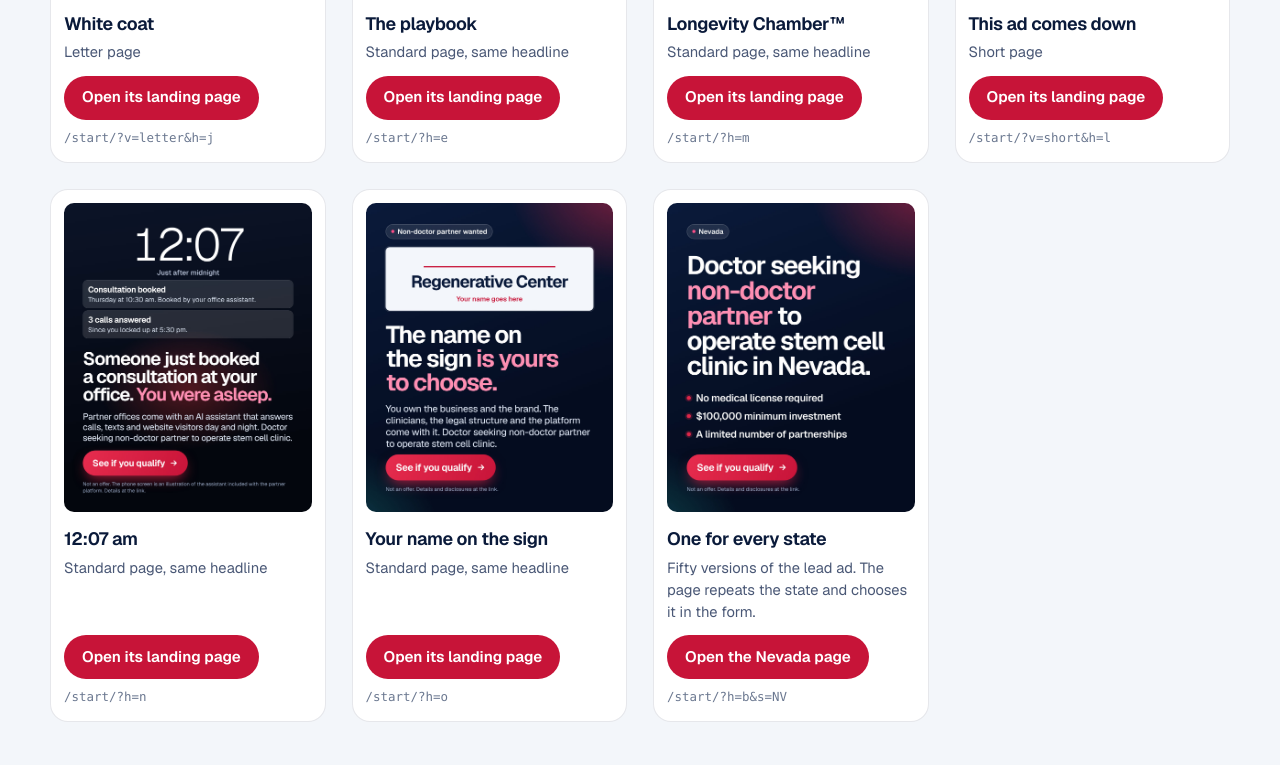
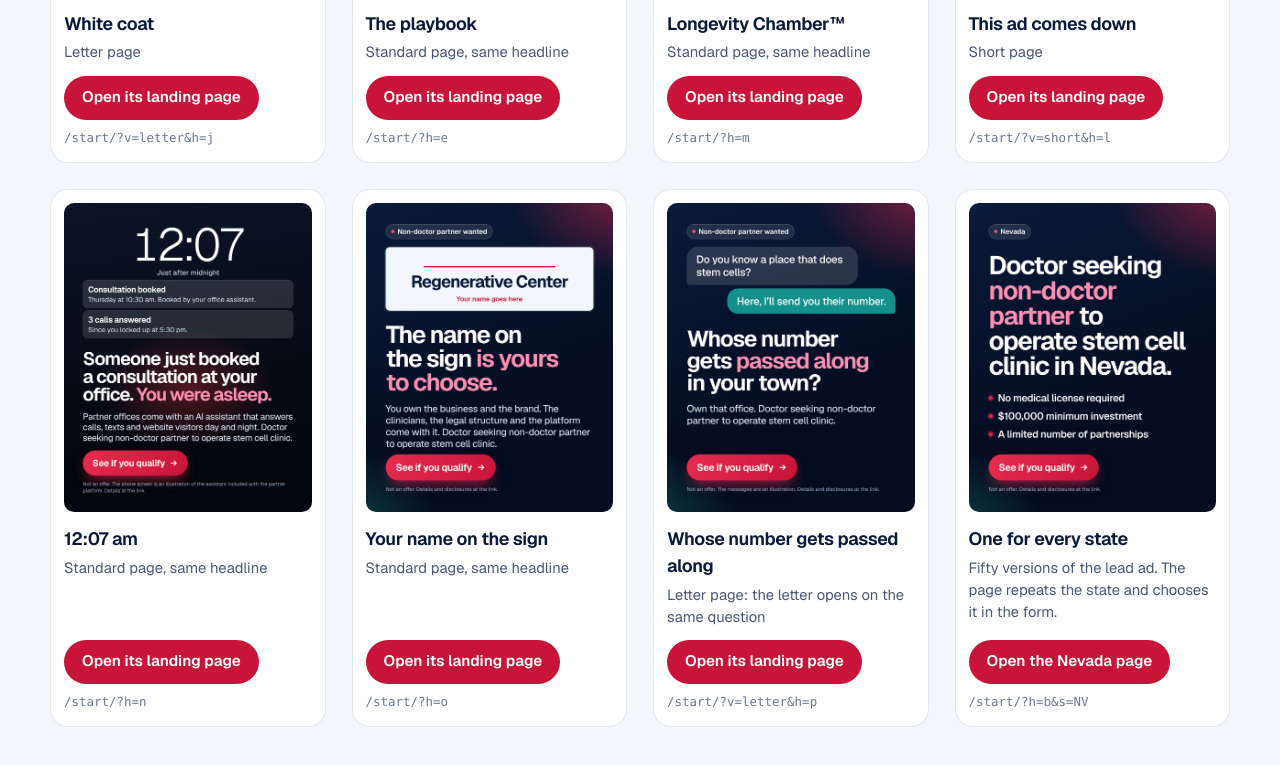
Before and after one commit to gt12345-star/Regenerative1, a plain HTML site: page ads/index.html in a window 1280 px wide. Shown: the part 1821-2586 px from the top of the page. Drawn offline with Linux system fonts and the light colour scheme.

Commit message:
Version 21: add ad picture 15 (whose number gets passed along) and the report's rebuilt cover story
Co-Authored-By: Claude Fable 5.2 <noreply@anthropic.com>
Claude-Session: https://claude.ai/code/session_01V5abU7C5gvZmVBr9UsP4k7

```diff
--- a/ads/index.html
+++ b/ads/index.html
@@ -57,6 +57,8 @@ a:focus-visible{outline:3px solid #FF8FB3;outline-offset:3px}
   <h2>12:07 am</h2><p>Standard page, same headline</p><a class="b" href="../start/?h=n&amp;utm_source=preview&amp;utm_content=13-midnight">Open its landing page</a><code>/start/?h=n</code></article>
 <article><a href="../start/?h=o&amp;utm_source=preview&amp;utm_content=14-your-name"><img src="img/stem-cell-ad-14-your-name-feed-4x5.jpg" width="1080" height="1350" loading="lazy" alt="The name on the sign is yours to choose."></a>
   <h2>Your name on the sign</h2><p>Standard page, same headline</p><a class="b" href="../start/?h=o&amp;utm_source=preview&amp;utm_content=14-your-name">Open its landing page</a><code>/start/?h=o</code></article>
+<article><a href="../start/?v=letter&amp;h=p&amp;utm_source=preview&amp;utm_content=15-passed-along"><img src="img/stem-cell-ad-15-passed-along-feed-4x5.jpg" width="1080" height="1350" loading="lazy" alt="Whose number gets passed along in your town?"></a>
+  <h2>Whose number gets passed along</h2><p>Letter page: the letter opens on the same question</p><a class="b" href="../start/?v=letter&amp;h=p&amp;utm_source=preview&amp;utm_content=15-passed-along">Open its landing page</a><code>/start/?v=letter&amp;h=p</code></article>
 <article><a href="../start/?h=b&amp;s=NV&amp;utm_source=preview&amp;utm_content=state-nevada"><img src="img/stem-cell-ad-doctor-seeking-nevada.jpg" width="1080" height="1350" loading="lazy" alt="Doctor seeking non-doctor partner to operate stem cell clinic in Nevada."></a>
   <h2>One for every state</h2><p>Fifty versions of the lead ad. The page repeats the state and chooses it in the form.</p><a class="b" href="../start/?h=b&amp;s=NV&amp;utm_source=preview&amp;utm_content=state-nevada">Open the Nevada page</a><code>/start/?h=b&amp;s=NV</code></article>
 </div></main></body></html>
```
Also changed, not shown: ads/img/stem-cell-ad-15-passed-along-feed-4x5.jpg (added), 1 other file.
